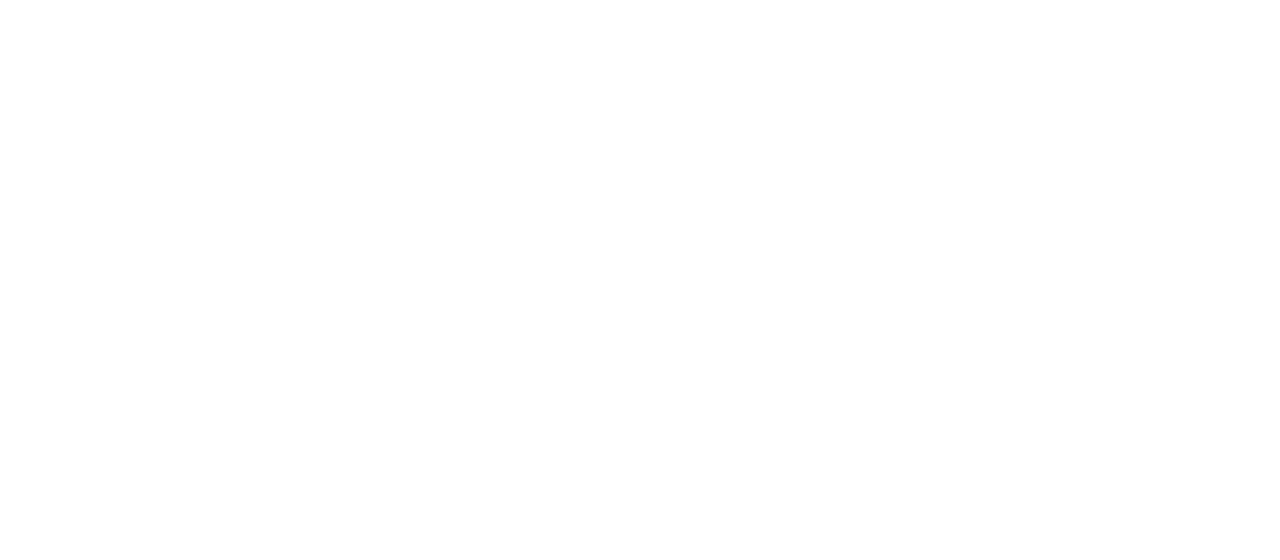
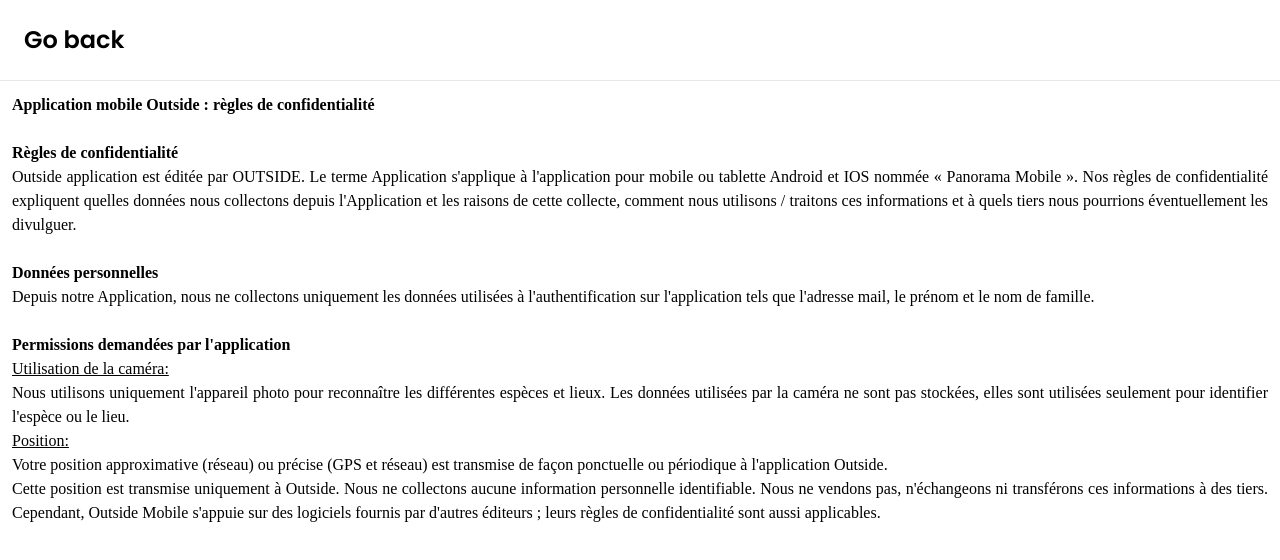
Before and after one commit to Tsaef/outside-dashboard, a Vue app: page /cgu in a window 1280 px wide. Before the commit this address had no page. Shown: the top 560 px of the page. Built offline with nearby package versions, Linux system fonts and the light colour scheme; what v-calendar would draw is missing.

Commit message:
adding tmp cgu page

```diff
--- a/src/components/Header.vue
+++ b/src/components/Header.vue
@@ -40,8 +40,16 @@
           <div class="font-medium">Pro User</div>
           <div class="truncate">name@flowbite.com</div>
         </div>
-        <div class="py-1" :onclick="disconnectUser">
+        <div class="py-1">
+          <router-link to="/cgu">
+            <p
+            class="block py-2 px-4 text-sm font-medium text-gray-900 hover:bg-gray-100"
+            >
+            CGU
+          </p>
+        </router-link>
           <p
+            :onclick="disconnectUser"
             class="block py-2 px-4 text-sm font-semibold text-gray-900 hover:bg-gray-100"
           >
             Sign out
@@ -82,10 +90,10 @@
       }
     },
     disconnectUser() {
-        alert('deco');
-        this.$router.push({ name: 'Login' });
-        return;
-    }
+      alert("deco");
+      this.$router.push({ name: "Login" });
+      return;
+    },
   },
   setup() {
     const route = useRoute();
--- a/src/router/index.js
+++ b/src/router/index.js
@@ -2,6 +2,7 @@
 import Login from "@/views/Login";
 import Homepage from "@/views/Homepage";
 import Dashboard from "@/views/Dashboard";
+import CGU from "@/views/CGU";
 import Temp from "@/views/Temp";
 
 const routes = [
@@ -9,6 +10,11 @@
     path: "/login",
     name: "Login",
     component: Login,
+  },
+  {
+    path: "/cgu",
+    name: "CGU",
+    component: CGU,
   },
   {
     path: "/",
--- /dev/null
+++ b/src/views/CGU.vue
@@ -0,0 +1,50 @@
+<template>
+  <div class="flex flex-col">
+    <div class="w-full border-b">
+      <router-link to="/">
+        <h1 class="p-6 text-2xl font-semibold">Go back</h1>
+      </router-link>
+    </div>
+    <div class="m-3">
+      <p class="cgufont text-justify">
+        <strong>Application mobile Outside : règles de confidentialité</strong><br><br><strong>Règles de
+        confidentialité</strong> <br>Outside application est éditée par OUTSIDE. Le terme
+        Application s'applique à l'application pour mobile ou tablette Android
+        et IOS nommée « Panorama Mobile ». Nos règles de confidentialité
+        expliquent quelles données nous collectons depuis l'Application et les
+        raisons de cette collecte, comment nous utilisons / traitons ces
+        informations et à quels tiers nous pourrions éventuellement les
+        divulguer.<br><br> <strong>Données personnelles</strong><br> Depuis notre Application, nous ne
+        collectons uniquement les données utilisées à l'authentification sur
+        l'application tels que l'adresse mail, le prénom et le nom de famille.
+        <br><br><strong>Permissions demandées par l'application</strong><br><u>Utilisation de la caméra:</u><br> Nous
+        utilisons uniquement l'appareil photo pour reconnaître les différentes
+        espèces et lieux. Les données utilisées par la caméra ne sont pas
+        stockées, elles sont utilisées seulement pour identifier l'espèce ou le
+        lieu.<br><u>Position:</u><br>Votre position approximative (réseau) ou précise (GPS et
+        réseau) est transmise de façon ponctuelle ou périodique à l'application
+        Outside.<br>Cette position est transmise uniquement à Outside. Nous ne
+        collectons aucune information personnelle identifiable. Nous ne vendons
+        pas, n'échangeons ni transférons ces informations à des tiers.
+        Cependant, Outside Mobile s'appuie sur des logiciels fournis par
+        d'autres éditeurs ; leurs règles de confidentialité sont aussi
+        applicables.
+      </p>
+    </div>
+  </div>
+  <!-- <div class="flex items-center justify-center">
+      <h1 class="text-[#C4C4C4] text-5xl font-semibold mt-80 mb-4">Work in progress...</h1>
+    </div> -->
+</template>
+
+<script>
+export default {
+  name: "cgu",
+};
+//style="background-color: blue;"
+</script>
+<style>
+.cgufont {
+  font-family: 'Times New Roman', Times, serif
+}
+</style>
```
